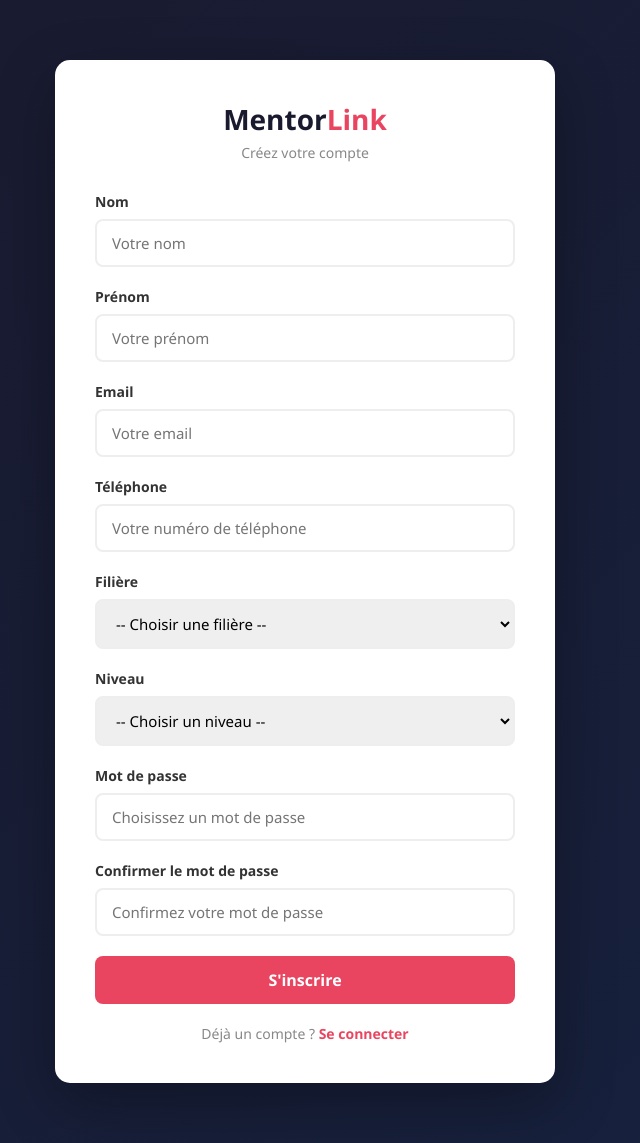
After one commit to miracleabh-oss/PIL1_2526_12, a Flask app: page /inscription in a window 1280 px wide. The commit adds this page. Shown: the whole page, without its empty margins (335-975 px from the left). Run offline with Flask 3, Linux system fonts and the light colour scheme; parts of the project's set-up code (start-up, migrations or seed data) failed here and were passed over; some libraries are stand-ins or nearby versions.

Commit message:
Ajout de la page d'inscription

```diff
--- a/backend/app.py
+++ b/backend/app.py
@@ -32,5 +32,9 @@ def load_user(user_id):
 def accueil():
     return render_template('login.html')
 
+@app.route('/inscription')
+def inscription():
+    return render_template('inscription.html')
+
 if __name__ == '__main__':
     socketio.run(app, debug=True)
--- a/backend/static/style.css
+++ b/backend/static/style.css
@@ -7,10 +7,11 @@
 
 body {
     background: linear-gradient(135deg, #1a1a2e, #16213e);
-    height: 100vh;
+    min-height: 100vh;
     display: flex;
     justify-content: center;
-    align-items: center;
+    align-items: flex-start;
+    padding: 20px;
 }
 
 .container {
--- /dev/null
+++ b/backend/templates/inscription.html
@@ -0,0 +1,78 @@
+<!DOCTYPE html>
+<html lang="fr">
+<head>
+    <meta charset="UTF-8">
+    <meta name="viewport" content="width=device-width, initial-scale=1.0">
+    <title>MentorLink - Inscription</title>
+    <link rel="stylesheet" href="{{ url_for('static', filename='style.css') }}">
+</head>
+<body>
+    <div class="container" style="width: 500px; margin: 40px auto;">
+        <div class="logo">
+            <h1>Mentor<span>Link</span></h1>
+            <p>Créez votre compte</p>
+        </div>
+
+        <form action="/inscription" method="POST">
+            <div class="form-group">
+                <label>Nom</label>
+                <input type="text" name="nom" placeholder="Votre nom" required>
+            </div>
+
+
+            <div class="form-group">
+                <label>Prénom</label>
+                <input type="text" name="prenom" placeholder="Votre prénom" required>
+            </div>
+
+            <div class="form-group">
+                <label>Email</label>
+                <input type="email" name="email" placeholder="Votre email" required>
+            </div>
+
+            <div class="form-group">
+                <label>Téléphone</label>
+                <input type="text" name="telephone" placeholder="Votre numéro de téléphone" required>
+            </div>
+
+            <div class="form-group">
+                <label>Filière</label>
+                <select name="filiere" required style="width:100%; padding:12px 15px; border:2px solid #eee; border-radius:8px; font-size:15px; outline:none;">
+                    <option value="">-- Choisir une filière --</option>
+                    <option value="IA">Intelligence Artificielle (IA)</option>
+                    <option value="IM">Ingénierie Multimédia (IM)</option>
+                    <option value="GL">Génie Logiciel (GL)</option>
+                    <option value="SE&IoT">Systèmes Embarqués & IoT</option>
+                    <option value="SI">Systèmes d'Information (SI)</option>
+                </select>
+            </div>
+
+            <div class="form-group">
+                <label>Niveau</label>
+                <select name="niveau" required style="width:100%; padding:12px 15px; border:2px solid #eee; border-radius:8px; font-size:15px; outline:none;">
+                    <option value="">-- Choisir un niveau --</option>
+                    <option value="L1">Licence 1</option>
+                    <option value="L2">Licence 2</option>
+                    <option value="L3">Licence 3</option>
+                </select>
+            </div>
+
+            <div class="form-group">
+                <label>Mot de passe</label>
+                <input type="password" name="mot_de_passe" placeholder="Choisissez un mot de passe" required>
+            </div>
+
+            <div class="form-group">
+                <label>Confirmer le mot de passe</label>
+                <input type="password" name="confirm_mdp" placeholder="Confirmez votre mot de passe" required>
+            </div>
+
+            <button type="submit" class="btn">S'inscrire</button>
+        </form>
+
+        <div class="links">
+            <p>Déjà un compte ? <a href="/">Se connecter</a></p>
+        </div>
+    </div>
+</body>
+</html>
```
